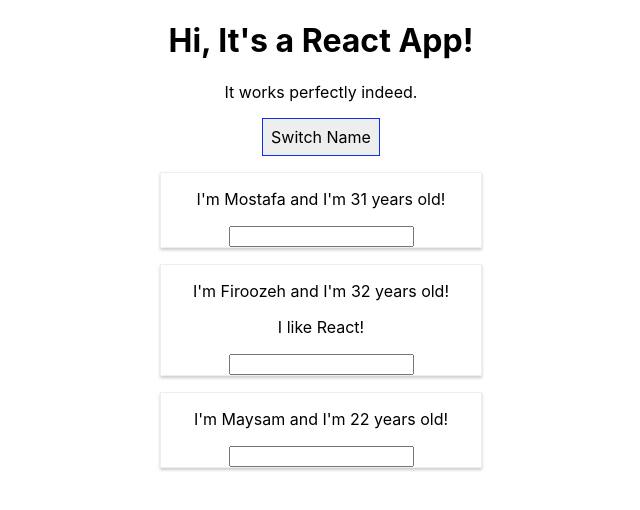
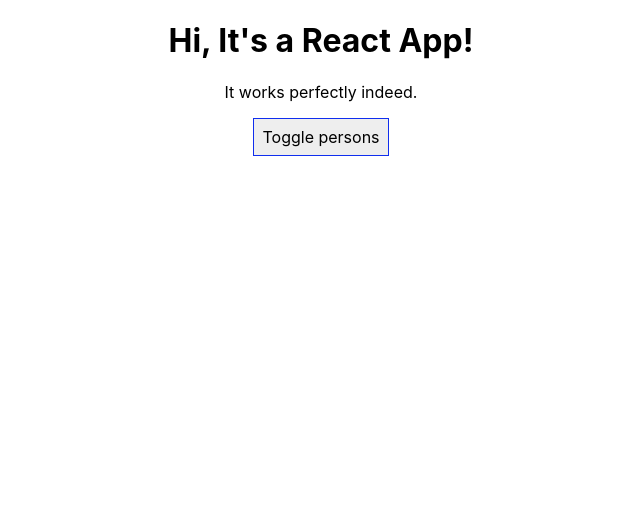
Before and after one commit to lomanatech/mostafasaadatnia, a React (Create React App) app: page / in a window 1280 px wide. Shown: the top 510 px of the page, without its empty margins (319-959 px from the left). Built offline with nearby package versions, Linux system fonts and the light colour scheme.

Commit message:
add conditional rendering using javascript and jsx

```diff
--- a/src/App.tsx
+++ b/src/App.tsx
@@ -12,6 +12,13 @@ function App() {
     ],
     otherState: "This is an other state"
   });
+
+  const [showPersonsState, setShowPersonsState] = useState(false);
+
+  const togglePersonsHander = () => {
+    const doesShow = showPersonsState;
+    setShowPersonsState(!doesShow);
+  }
 
   const switchNameHandler = (newName: string) => {
     setPersonsState({
@@ -35,6 +42,8 @@ function App() {
     });
   }
 
+
+
   const buttonStyle = {
     backgroundColor: "#eee",
     padding: "8px",
@@ -47,7 +56,10 @@ function App() {
     <div className="App">
       <h1>Hi, It's a React App!</h1>
       <p>It works perfectly indeed.</p>
-      <button style={buttonStyle} onClick={() => switchNameHandler("Mostafa Saadatnia")}>Switch Name</button>
+      <button style={buttonStyle} onClick={togglePersonsHander}>Toggle persons</button>
+      {
+        showPersonsState === true ?
+          <div>
             <Person
               name={personsState.persons[0].name}
               age={personsState.persons[0].age}
@@ -60,6 +72,9 @@ function App() {
               name={personsState.persons[2].name}
               age={personsState.persons[2].age} />
           </div>
+          : null
+      }
+    </div>
   );
 }
 
```
Lines whose indentation alone changed are shown as unchanged.
